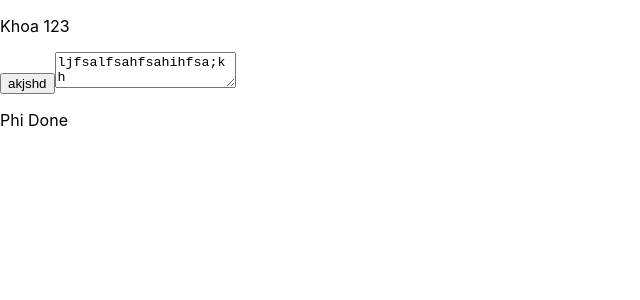
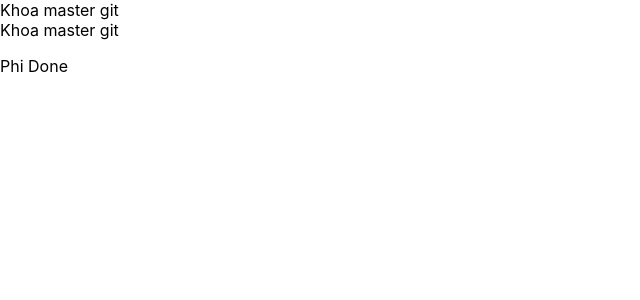
Before and after one commit to nguyenvanphi98/GitTestPpe, a React (Create React App) app: page / in a window 1280 px wide. Shown: the top 300 px of the page, without its empty margins (0-640 px from the left). Built offline with nearby package versions, Linux system fonts and the light colour scheme.

Commit message:
add code

```diff
--- a/src/components/Khoa.js
+++ b/src/components/Khoa.js
@@ -1,14 +1,19 @@
+import React from "react";
 
+const Khoa = () => {
+  return (
+    <div>
+      <div>Khoa master git</div>
+      <div>Khoa master git</div>
+    </div>
+  );
+};
 
-import React from 'react'
+// fasfsdfsdfsfsdfsfsfsfsfsfsfsfsfsf
+// fasfsdfsdfsfsdfsfsfsfsfsfsfsfsfsf
+// fasfsdfsdfsfsdfsfsfsfsfsfsfsfsfsf
+// fasfsdfsdfsfsdfsfsfsfsfsfsfsfsfsf
+// fasfsdfsdfsfsdfsfsfsfsfsfsfsfsfsf// fasfsdfsdfsfsdfsfsfsfsfsfsfsfsfsf
+// fasfsdfsdfsfsdfsfsfsfsfsfsfsfsfsf
 
- const Khoa = () => {
-    return (
-        <div>
-            <p class="text-red-500 text-opacity-100 ...">Khoa 123</p>
-            <button>akjshd</button>
-            <textarea>ljfsalfsahfsahihfsa;kh</textarea>
-        </div>
-    )
-}
 export default Khoa;
```
